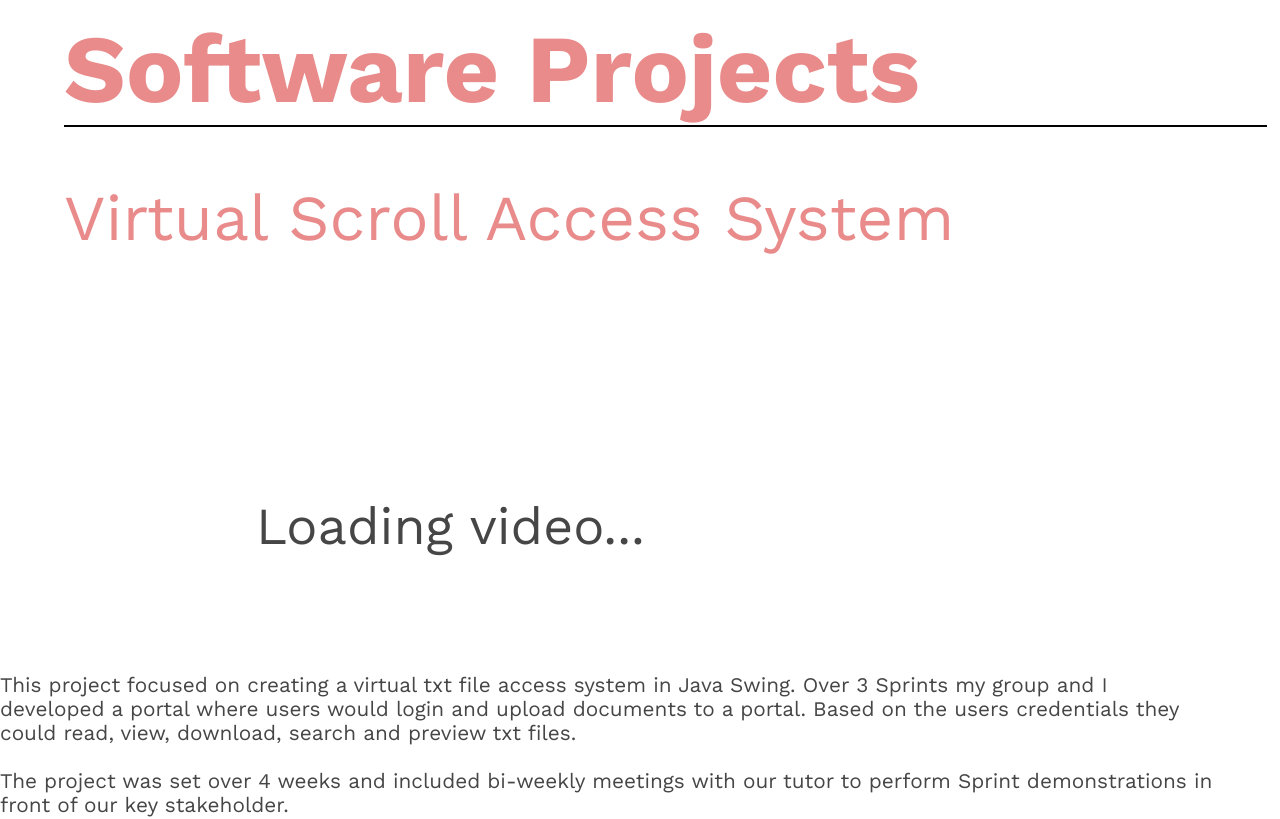
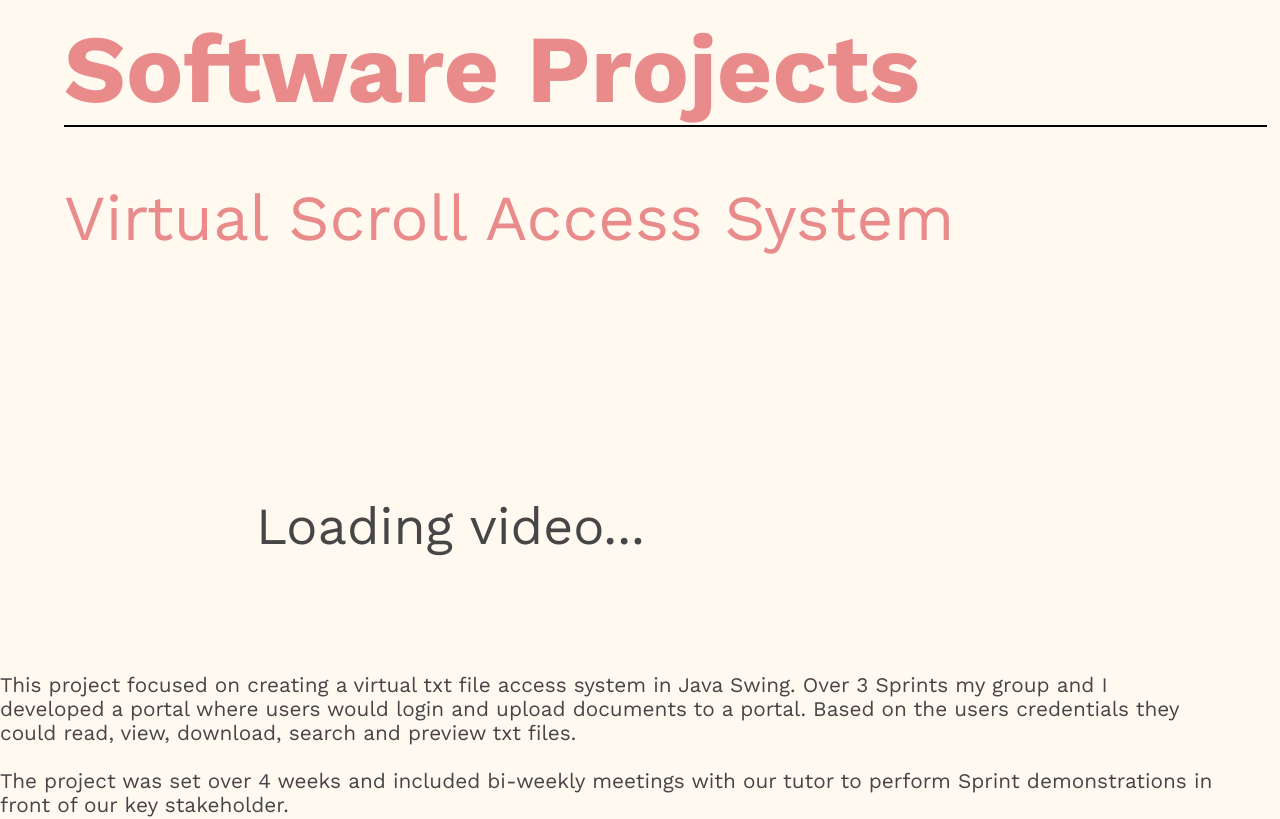
Before and after one commit to nicholasgunning/Portfolio, a React (Vite) app: page /softwareprojects in a window 1280 px wide. Shown: the top 819 px of the page. Built offline with nearby package versions, Linux system fonts and the light colour scheme; no server answers; a web font is replaced by a local one.

Commit message:
made big changes to homepage

```diff
--- a/src/components/background.jsx
+++ /dev/null
@@ -1,88 +0,0 @@
-import Sketch from "react-p5";
-
-function Bg() {
-  let stars = [];
-  let sensitivityX = 60;
-  let sensitivityY = 60;
-
-  const setup = (p5) => {
-    const canvas = p5.createCanvas(p5.windowWidth, p5.windowHeight, p5.WEBGL);
-    canvas.position(0, 0);
-    canvas.style("z-index", "-1");
-
-    // Reduce number of stars
-    const starCount = 200;
-    for (let i = 0; i < starCount; i++) {
-      stars[i] = new Star(p5);
-    }
-
-    // Set frameRate to reduce CPU usage
-    p5.frameRate(60);
-  };
-
-  const draw = (p5) => {
-    p5.background(255, 249, 240);
-
-    // Optimize camera movement by reducing calculation frequency
-    const camX = p5.map(p5.mouseX, 0, p5.width, sensitivityX, -sensitivityX);
-    const camY = p5.map(p5.mouseY, 0, p5.height, sensitivityY, -sensitivityY);
-    p5.camera(camX, camY, p5.height / 2, 0, 0, 0, 0, 1, 0);
-
-    p5.push();
-    p5.fill(0);
-    p5.noStroke();
-
-    for (let star of stars) {
-      star.update();
-      star.show();
-    }
-    p5.pop();
-  };
-
-  class Star {
-    constructor(p5) {
-      this.p5 = p5;
-      this.lineDistance = p5.random(1, 1.2);
-      this.reset();
-    }
-
-    reset() {
-      this.x = this.p5.random(-this.p5.width / 2, this.p5.width / 2);
-      this.y = this.p5.random(-this.p5.height / 2, this.p5.height / 2);
-      this.z = this.p5.random(this.p5.width);
-    }
-
-    show() {
-      this.sx = this.p5.map(this.x / this.z, 0, 1, 0, this.p5.width / 2);
-      this.sy = this.p5.map(this.y / this.z, 0, 1, 0, this.p5.height / 2);
-      this.r = this.p5.map(this.z, 0, this.p5.width, 12, 0);
-
-      if (this.r > 0.5) {
-        this.p5.strokeWeight(1.5);
-        this.p5.stroke(0, this.p5.alpha);
-        this.p5.line(
-          this.sx,
-          this.sy,
-          this.sx * this.lineDistance,
-          this.sy * this.lineDistance
-        );
-      }
-    }
-
-    update() {
-      this.z = this.z - 2;
-      if (this.z < 1) {
-        this.reset();
-      }
-    }
-  }
-
-  const windowResized = (p5) => {
-    p5.resizeCanvas(p5.windowWidth, p5.windowHeight);
-    stars = stars.map(() => new Star(p5));
-  };
-
-  return <Sketch setup={setup} draw={draw} windowResized={windowResized} />;
-}
-
-export default Bg;
--- a/src/components/loadPage.jsx
+++ b/src/components/loadPage.jsx
@@ -1,44 +1,53 @@
-import React from "react";
+import React, { useRef } from "react";
 import Sketch from "react-p5";
 
 function LoadPage() {
+  const canvasRef = useRef(null);
   const intro = ["Portfolio", "of", "NICK", "GUNNING", "."];
   let currentIndex = 0;
   let lastChangeTime = 0;
   let x, y, size;
 
   const setup = (p5, canvasParentRef) => {
-    p5.createCanvas(p5.windowWidth, p5.windowHeight).parent(canvasParentRef);
-    p5.textAlign(p5.CENTER, p5.CENTER);
-    p5.fill(50);
-    updatePosition(p5); // Set the initial random position
+    // Use the ref to ensure a valid parent element
+    const parentElement = canvasRef.current;
+    if (parentElement) {
+      p5.createCanvas(p5.windowWidth, p5.windowHeight).parent(parentElement);
+      p5.textAlign(p5.CENTER, p5.CENTER);
+      p5.fill(50);
+      updatePosition(p5);
+    } else {
+      p5.noCanvas();
+    }
   };
 
   const draw = (p5) => {
     p5.background(255, 249, 240);
 
-    // Check if 400 milliseconds have passed
     if (p5.millis() - lastChangeTime > 400) {
-      currentIndex += 1; // Increment the index
+      currentIndex += 1;
       if (currentIndex >= intro.length) {
-        currentIndex = 0; // Reset to the first phrase if we reach the end
+        currentIndex = 0;
       }
-      updatePosition(p5); // Update to a new random position
-      lastChangeTime = p5.millis(); // Reset the timer
+      updatePosition(p5);
+      lastChangeTime = p5.millis();
     }
 
     p5.textSize(size);
-    p5.text(intro[currentIndex], x, y); // Draw the current phrase
+    p5.text(intro[currentIndex], x, y);
   };
 
   const updatePosition = (p5) => {
-    // Generate a new random position on the canvas
     x = p5.random(50, p5.width - 50);
     y = p5.random(50, p5.height - 50);
     size = p5.random(48, 100);
   };
 
-  return <Sketch setup={setup} draw={draw} />;
+  return (
+    <div ref={canvasRef}>
+      <Sketch setup={setup} draw={draw} />
+    </div>
+  );
 }
 
 export default LoadPage;
--- a/src/components/projectCards.jsx
+++ b/src/components/projectCards.jsx
@@ -1,5 +1,4 @@
 import LoadPage from "./loadPage";
-import Bg from "./background";
 import Project from "./projectUtility";
 import homePage from "../stylesheets/homepage.module.css";
 import Collable from "./projects/collableDirectory/collable";
@@ -14,35 +13,32 @@ function ProjectCards() {
   const [showLoading, setShowLoading] = useState(true);
 
   useEffect(() => {
-    // Check if the loading screen has been shown before
     const hasSeenLoading = localStorage.getItem("hasSeenLoading");
 
     if (hasSeenLoading) {
-      setShowLoading(false); // Skip the loading screen
+      setShowLoading(false);
     } else {
-      // Show the loading screen and set a timeout to hide it
       const timer = setTimeout(() => {
         setShowLoading(false);
-        localStorage.setItem("hasSeenLoading", "true"); // Mark as shown
-      }, 5000); // 5 seconds
+        localStorage.setItem("hasSeenLoading", "true");
+      }, 5000);
 
-      return () => clearTimeout(timer); // Cleanup the timer on unmount
+      return () => clearTimeout(timer);
     }
   }, []);
 
-  return <div>{showLoading ? <LoadPage /> : <MainContent />}</div>;
+  return showLoading ? <LoadPage /> : <MainContent />;
 }
 
 function MainContent() {
   return (
-    <>
-      <div id={homePage.container}>
+    <div id={homePage.container}>
+      <div id={homePage.background}>
         <Routes>
           <Route
             path="/"
             element={
               <>
-                <Bg />
                 <Project name="COLLABLE" link="/collable" />
                 <a href="/myInformedGlobe" style={{ textDecoration: "none" }}>
                   <h1 className={styles.title}>MY INFORMED GLOBE</h1>
@@ -58,7 +54,7 @@ function MainContent() {
           <Route path="/softwareprojects" element={<SoftwareProjects />} />
         </Routes>
       </div>
-    </>
+    </div>
   );
 }
 
--- a/src/stylesheets/homepage.module.css
+++ b/src/stylesheets/homepage.module.css
@@ -7,19 +7,24 @@ html, body {
     text-decoration: none;
 }
 
-#container {
+#background {
+    background-color: rgb(255, 249, 240);
+    min-height: 100vh; /* Use viewport height */
+    width: 100vw; /* Use viewport width */
     display: flex;
     flex-direction: column;
+    justify-content: center;
+    align-items: center;
+}
+
+#container {
+    flex-direction: center;
     justify-content: flex-end;
     min-height: 57rem;
     box-sizing: border-box;
     margin-bottom: 10rem
 }
 
-.section {
-    border: 1px solid black;
-    /* background-color: rgb(239, 228, 216); */
-}
 
 .title {
     font-family: 'Inter', sans-serif;
@@ -28,7 +33,6 @@ html, body {
     background-color: rgb(255, 249, 240);
     color: black;
     text-decoration: none;
-
 }
 
 .title:hover {
--- a/src/stylesheets/softwareProjects.module.css
+++ b/src/stylesheets/softwareProjects.module.css
@@ -1,5 +1,8 @@
 @import "main.module.css";
 
+.background {
+    margin-bottom: -100%;
+}
 
 p {
     padding-right: 5%;
@@ -8,12 +11,12 @@ p {
     color: rgb(70, 70, 70);
     font-weight: 400;
 }
+
 h3 {
     font-family: 'Work Sans', sans-serif;
     font-size: calc(1.7vw + 1.7vh);
     color: rgba(233, 139, 139, 1);
     font-weight: 400;
-
     text-align: left;
 }
 
```
